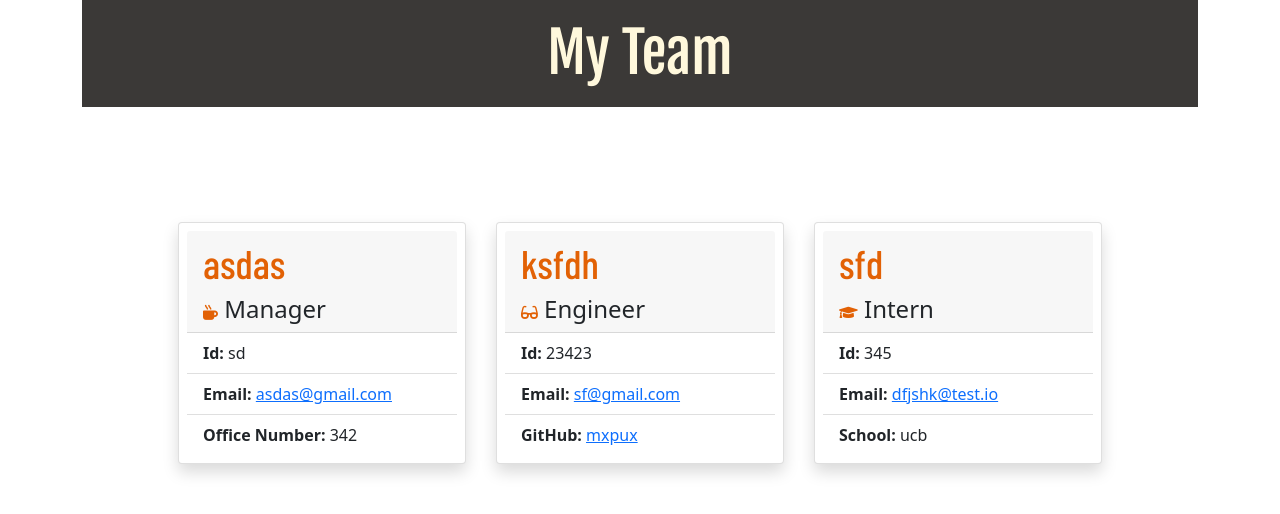
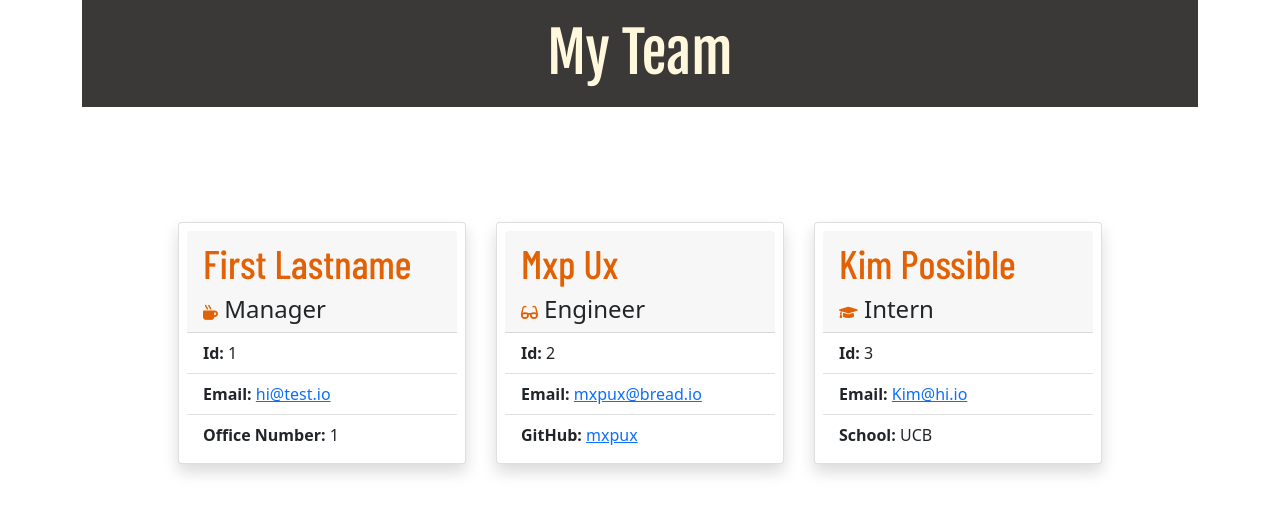
Before and after one commit to mxpux/teamprofilegen, a website: page team.html in a window 1280 px wide. Drawn offline with nearby package versions, Linux system fonts and the light colour scheme; a web font is replaced by a local one.

Commit message:
Added screenshot

```diff
--- a/team.html
+++ b/team.html
@@ -27,26 +27,26 @@
 
   <div class="card shadow p-2" style="width: 18rem;">
       <div class="card-header">
-        <h2 class="card-title title p-right-2 p-left-2">asdas</h2>
+        <h2 class="card-title title p-right-2 p-left-2">First Lastname</h2>
         <h4 class="card-text"><i class="fas fa-mug-hot"></i><class="job"> Manager</h4>
       </div>
 
       <ul class="list-group list-group-flush">
-      <li class="list-group-item"><b>Id:</b> sd</li>
-      <li class="list-group-item"><b>Email:</b> <a href='mailto: asdas@gmail.com'>asdas@gmail.com</a></li>
-      <li class="list-group-item"><b>Office Number:</b> 342</li>
+      <li class="list-group-item"><b>Id:</b> 1</li>
+      <li class="list-group-item"><b>Email:</b> <a href='mailto: hi@test.io'>hi@test.io</a></li>
+      <li class="list-group-item"><b>Office Number:</b> 1</li>
       </ul>
   </div>
 
   <div class="card shadow p-2" style="width: 18rem;">
     <div class="card-header">
-      <h2 class="card-title title p-right-2 p-left-2">ksfdh</h2>
+      <h2 class="card-title title p-right-2 p-left-2">Mxp Ux</h2>
       <h4 class="card-text"><i class="fas fa-glasses"></i> Engineer</h4>
     </div>
 
       <ul class="list-group list-group-flush">
-      <li class="list-group-item"><b>Id:</b> 23423</li>
-      <li class="list-group-item"><b>Email:</b> <a href='mailto: sf@gmail.com'>sf@gmail.com</a></li>
+      <li class="list-group-item"><b>Id:</b> 2</li>
+      <li class="list-group-item"><b>Email:</b> <a href='mailto: mxpux@bread.io'>mxpux@bread.io</a></li>
       <li class="list-group-item"><b>GitHub:</b> <a href=https://www.github.com/mxpux>mxpux</a></li>
 
       </ul>
@@ -54,14 +54,14 @@
 
   <div class="card shadow p-2" style="width: 18rem;">
     <div class="card-header cont">
-      <h2 class="card-title title p-right-2 p-left-2">sfd</h2>
+      <h2 class="card-title title p-right-2 p-left-2">Kim Possible</h2>
       <h4 class="card-text"><i class="fas fa-graduation-cap"></i> Intern</h4>
     </div>
 
       <ul class="list-group list-group-flush">
-      <li class="list-group-item"><b>Id:</b> 345</li>
-      <li class="list-group-item"><b>Email:</b> <a href='mailto: dfjshk@test.io'>dfjshk@test.io</a></li>
-      <li class="list-group-item"><b>School:</b> ucb</li>
+      <li class="list-group-item"><b>Id:</b> 3</li>
+      <li class="list-group-item"><b>Email:</b> <a href='mailto: Kim@hi.io'>Kim@hi.io</a></li>
+      <li class="list-group-item"><b>School:</b> UCB</li>
       </ul>
   </div>
 
```
Also changed, not shown: README.md.
